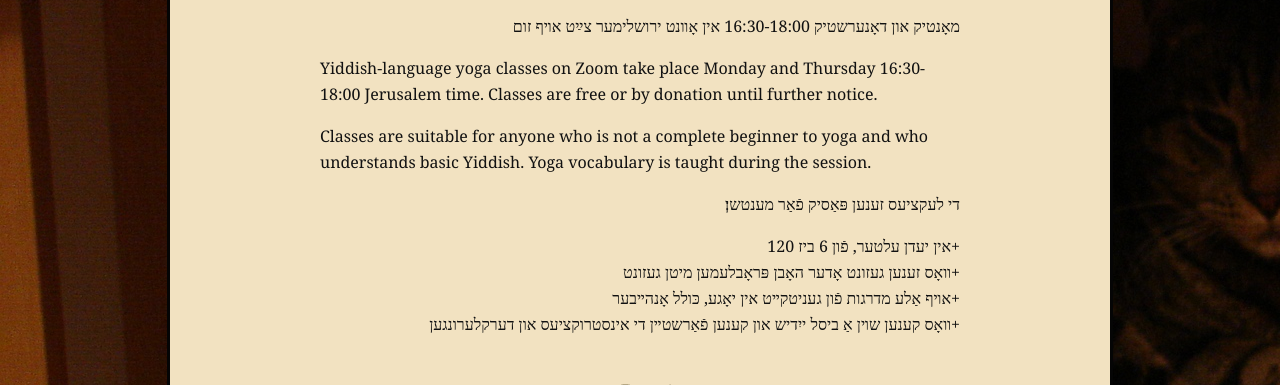
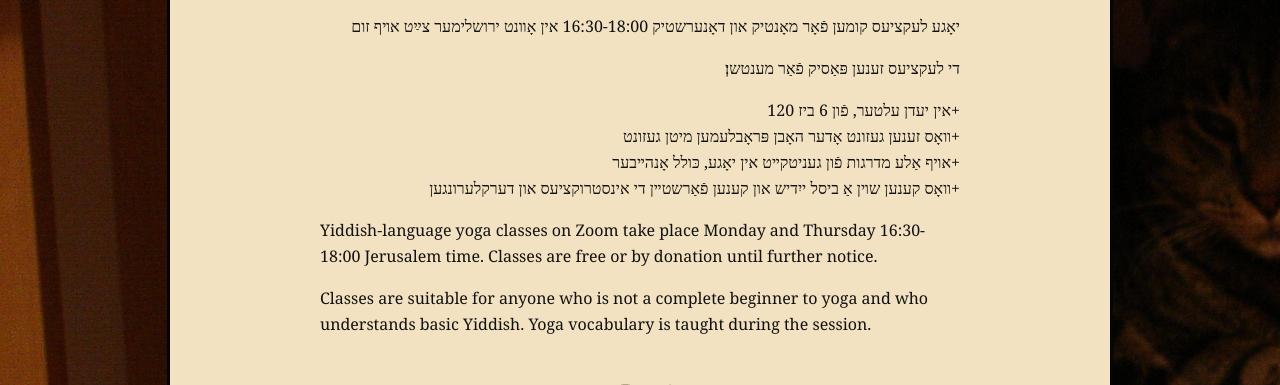
Before and after one commit to szabgab/verele.com, a plain HTML site: page yoga/yoge-af-yidish/index.html in a window 1280 px wide. Shown: the part 567-952 px from the top of the page. Drawn offline with Linux system fonts and the light colour scheme.

Commit message:
Update index.html

```diff
--- a/yoga/yoge-af-yidish/index.html
+++ b/yoga/yoge-af-yidish/index.html
@@ -36,16 +36,18 @@
 		<h1 class="entry-title">יאָגע אױף ייִדיש</h1>	</header><!-- .entry-header -->
 
 	<div class="entry-content">
-<p dir="RTL">מאָנטיק און דאָנערשטיק 16:30-18:00 אין אָװנט ירושלימער צײַט אױף זום</p>
-<p>Yiddish-language yoga classes on Zoom take place Monday and Thursday 16:30-18:00 Jerusalem time. Classes are free or by donation until further notice.</p>
-<p>Classes are suitable for anyone who is not a complete beginner to yoga and who understands basic Yiddish. Yoga vocabulary is taught during the session. </p>
+<p dir="RTL">יאָגע לעקציעס קומען פֿאָר מאָנטיק און דאָנערשטיק 16:30-18:00 אין אָװנט ירושלימער צײַט אױף זום</p>
+
 <p dir="RTL">די לעקציעס זענען פּאַסיק פֿאַר מענטשן׃</p>
 <p style="text-align: right;">אין יעדן עלטער, פֿון 6 ביז 120+<br />
 װאָס זענען געזונט אָדער האָבן פּראָבלעמען מיטן געזונט+<br />
 אױף אַלע מדרגות פֿון געניטקײט אין יאָגע, כּולל אָנהײבער+<br />
 װאָס קענען שױן אַ ביסל ייִדיש און קענען פֿאַרשטײן די אינסטרוקציעס און דערקלערונגען+</p>
 <p dir="RTL">
-			</div><!-- .entry-content -->
+<p>Yiddish-language yoga classes on Zoom take place Monday and Thursday 16:30-18:00 Jerusalem time. Classes are free or by donation until further notice.</p>
+<p>Classes are suitable for anyone who is not a complete beginner to yoga and who understands basic Yiddish. Yoga vocabulary is taught during the session. </p>
+
+	</div><!-- .entry-content -->
 	</article>
 
 
```
